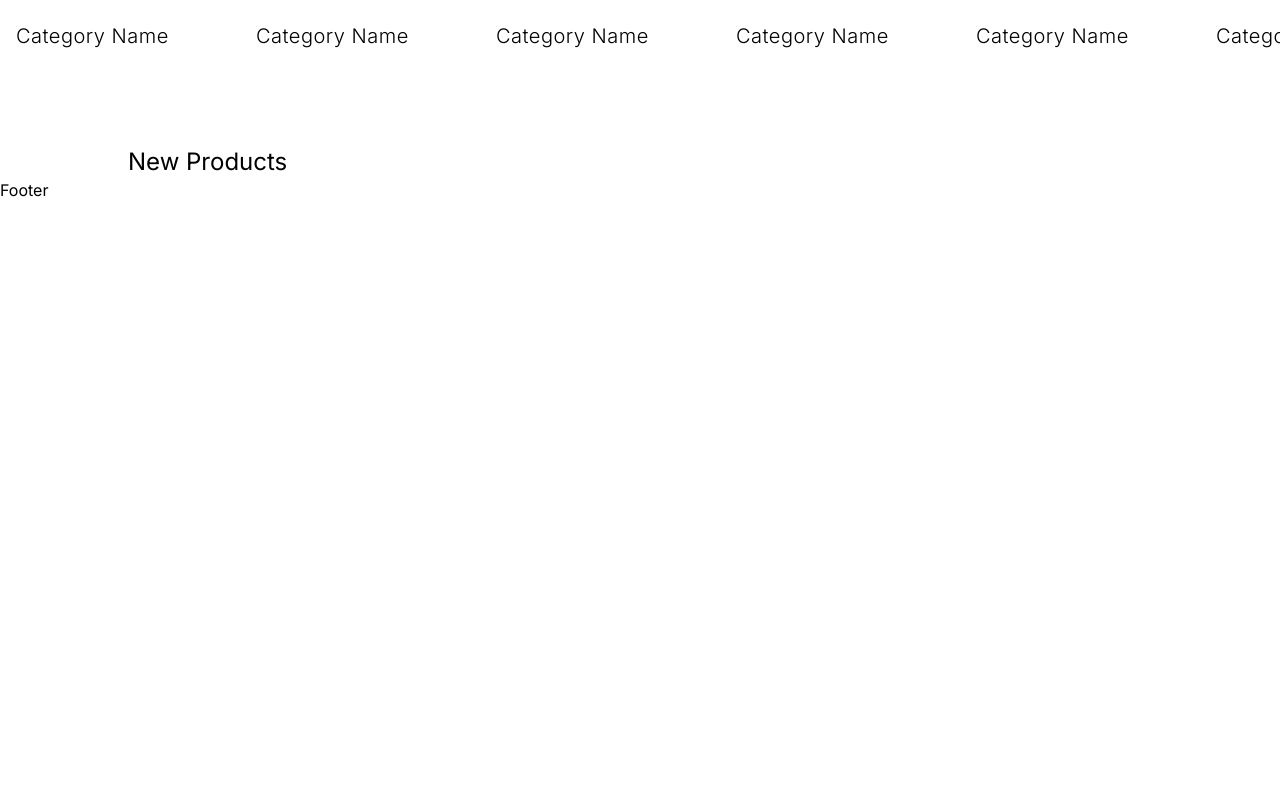
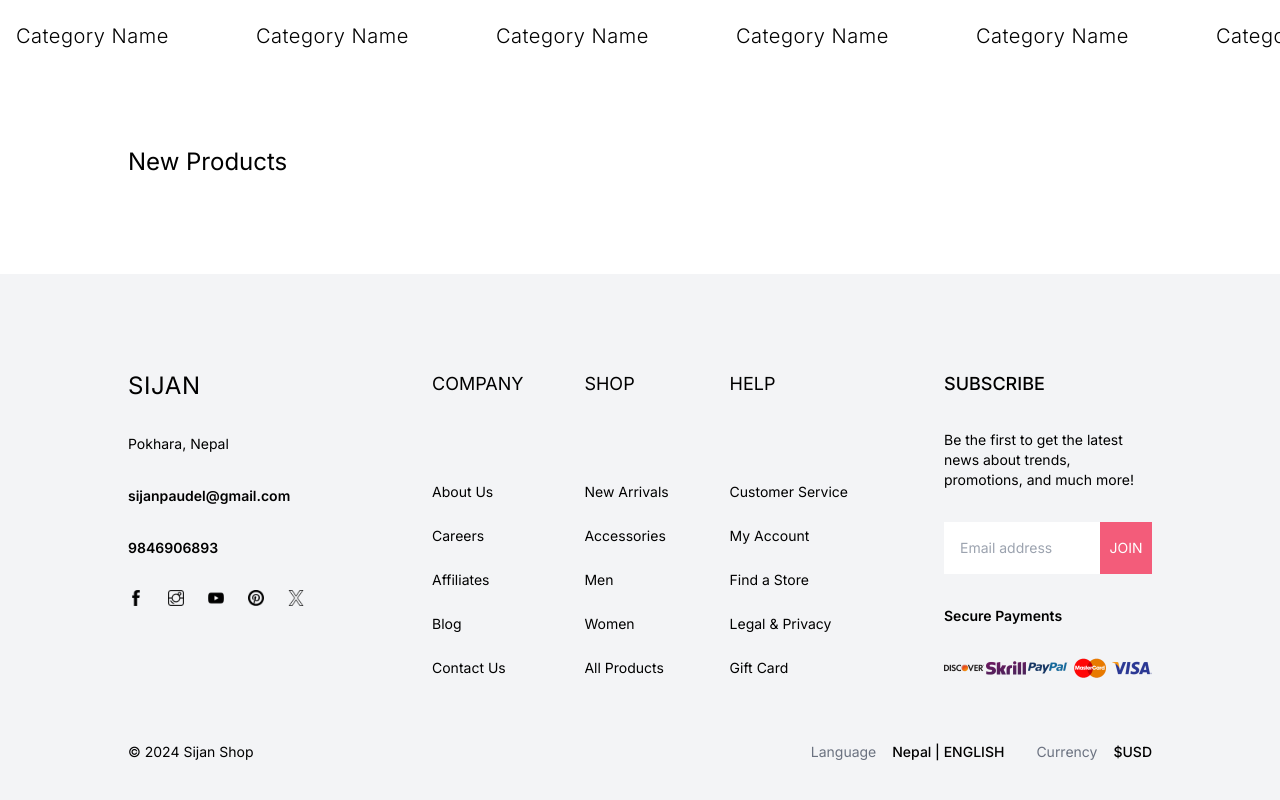
Before and after one commit to sijanpaudel14/EcommerceWebsite, a Next.js app: page / in a window 1280 px wide. Shown: the part 1498-2298 px from the top of the page. Before the commit the page ends 1700 px from the top, so only its background shows below. Built offline with nearby package versions, Linux system fonts and the light colour scheme.

Commit message:
updated footer  component

```diff
--- a/src/components/Footer.tsx
+++ b/src/components/Footer.tsx
@@ -1,7 +1,117 @@
+import Image from 'next/image';
+import Link from 'next/link';
 import React from 'react';
+import { Facebook, Instagram, Youtube, Pinterest, X, Discover, Skrill, Paypal, Mastercard, Visa } from '@/assets/assets';
 
 const Footer = () => {
-  return <div>Footer</div>;
+  return (
+    <div className="px-4 py-24 md:px-8 lg:px-16 xl:px-32 2xl:px-64 bg-gray-100 text-sm mt-24">
+
+      {/* TOP */}
+      <div className="flex flex-col md:flex-row justify-between gap-24">
+
+
+        {/* LEFT */}
+        <div className="w-full md:w-1/2 lg:w-1/4 flex flex-col gap-8">
+          <Link href="/">
+            <div className="text-2xl tracking-wide">SIJAN</div>
+          </Link>
+          <p>Pokhara, Nepal</p>
+          <span className='font-semibold'>sijanpaudel@gmail.com</span>
+          <span className='font-semibold'>9846906893</span>
+          <div className="flex gap-6">
+            < Image src={Facebook} alt='' width={16} height={16} />
+            < Image src={Instagram} alt='' width={16} height={16} />
+            < Image src={Youtube} alt='' width={16} height={16} />
+            < Image src={Pinterest} alt='' width={16} height={16} />
+            < Image src={X} alt='' width={16} height={16} />
+          </div>
+        </div>
+
+        {/* CENTER */}
+        <div className="hidden lg:flex justify-between w-1/2">
+          <div className="flex flex-col justify-between">
+            <h1 className='text-medium text-lg'>COMPANY</h1>
+            <div className="flex flex-col gap-6">
+              <Link href="">About Us</Link>
+              <Link href="">Careers</Link>
+              <Link href="">Affiliates</Link>
+              <Link href="">Blog</Link>
+              <Link href="">Contact Us</Link>
+            </div>
+          </div>
+          <div className="flex flex-col justify-between">
+            <h1 className='text-medium text-lg'>SHOP</h1>
+            <div className="flex flex-col gap-6">
+              <Link href="">New Arrivals</Link>
+              <Link href="">Accessories</Link>
+              <Link href="">Men</Link>
+              <Link href="">Women</Link>
+              <Link href="">All Products</Link>
+            </div>
+          </div>
+          <div className="flex flex-col justify-between">
+            <h1 className='text-medium text-lg'>HELP</h1>
+            <div className="flex flex-col gap-6">
+              <Link href="">Customer Service</Link>
+              <Link href="">My Account</Link>
+              <Link href="">Find a Store</Link>
+              <Link href="">Legal & Privacy</Link>
+              <Link href="">Gift Card</Link>
+            </div>
+          </div>
+        </div>
+
+
+        {/* RIGHT */}
+        <div className="w-full md:w-1/2 lg:w-1/4 flex flex-col gap-8">
+          <h1 className="font-medium text-lg">SUBSCRIBE</h1>
+          <p>
+            Be the first to get the latest news about trends, promotions, and much more!
+          </p>
+          <div className="flex">
+            <input type="text" placeholder='Email address'
+              className='p-4 w-3/4' />
+            <button className='w-1/4 bg-sijan text-white '>JOIN</button>
+          </div>
+          <span className='font-semibold'>Secure Payments</span>
+          <div className="flex justify-between">
+            <Image src={Discover} alt="" width={40} height={20} />
+            <Image src={Skrill} alt="" width={40} height={20} />
+            <Image src={Paypal} alt="" width={40} height={20} />
+            <Image src={Mastercard} alt="" width={40} height={20} />
+            <Image src={Visa} alt="" width={40} height={20} />
+
+          </div>
+
+
+
+        </div>
+
+      </div>
+
+
+      {/* BOTTOM */}
+      <div className="flex flex-col md:flex-row items-center justify-between gap-8 mt-16">
+
+        {/* LEFT */}
+        <div className="">© 2024 Sijan Shop</div>
+
+        {/* RIGHT */}
+        <div className="flex flex-col gap-8 md:flex-row">
+          <div className="">
+            <span className="text-gray-500 mr-4">Language</span>
+            <span className="font-medium">Nepal | ENGLISH</span>
+          </div>
+          <div className="">
+            <span className="text-gray-500 mr-4">Currency</span>
+            <span className="font-medium">$USD</span>
+          </div>
+
+        </div>
+      </div>
+    </div>
+  );
 };
 
 export default Footer;
```
